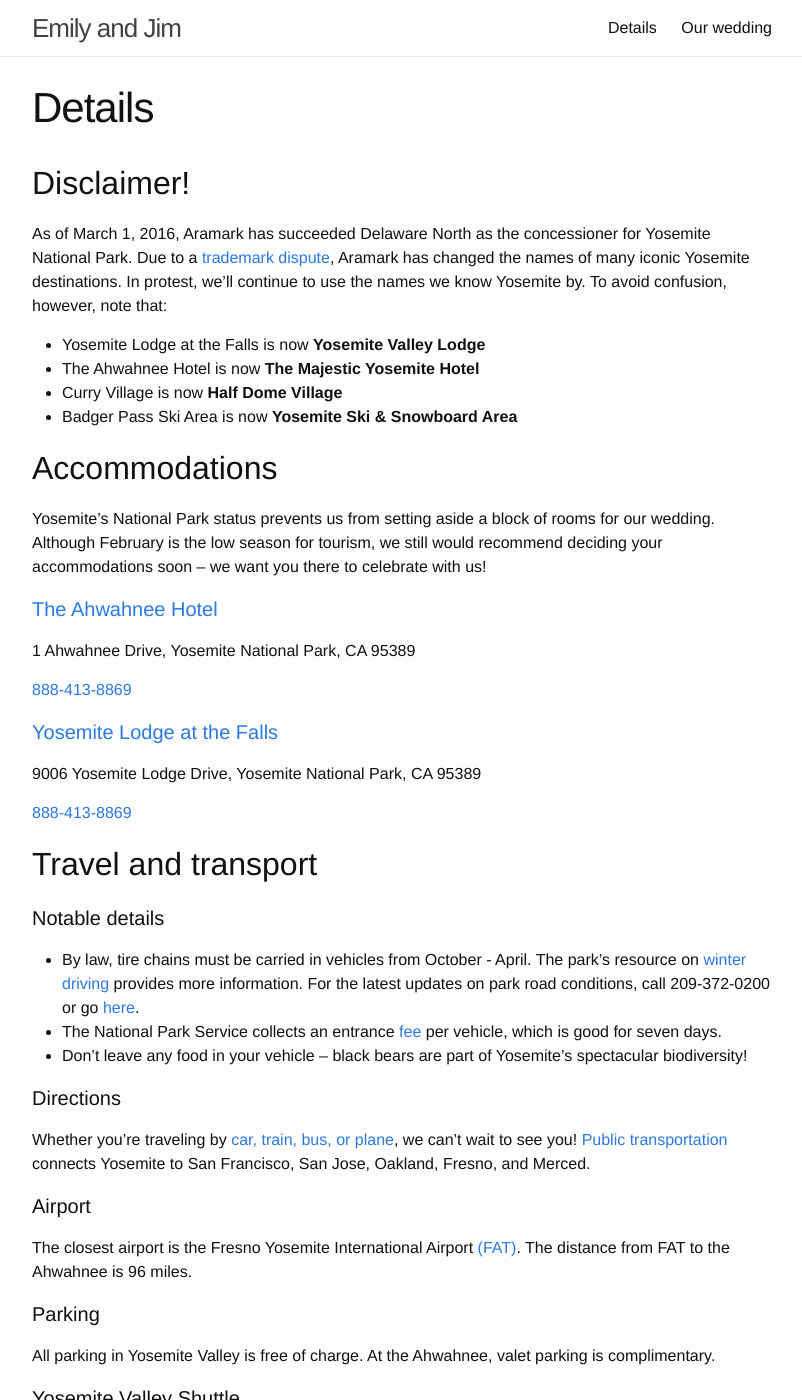
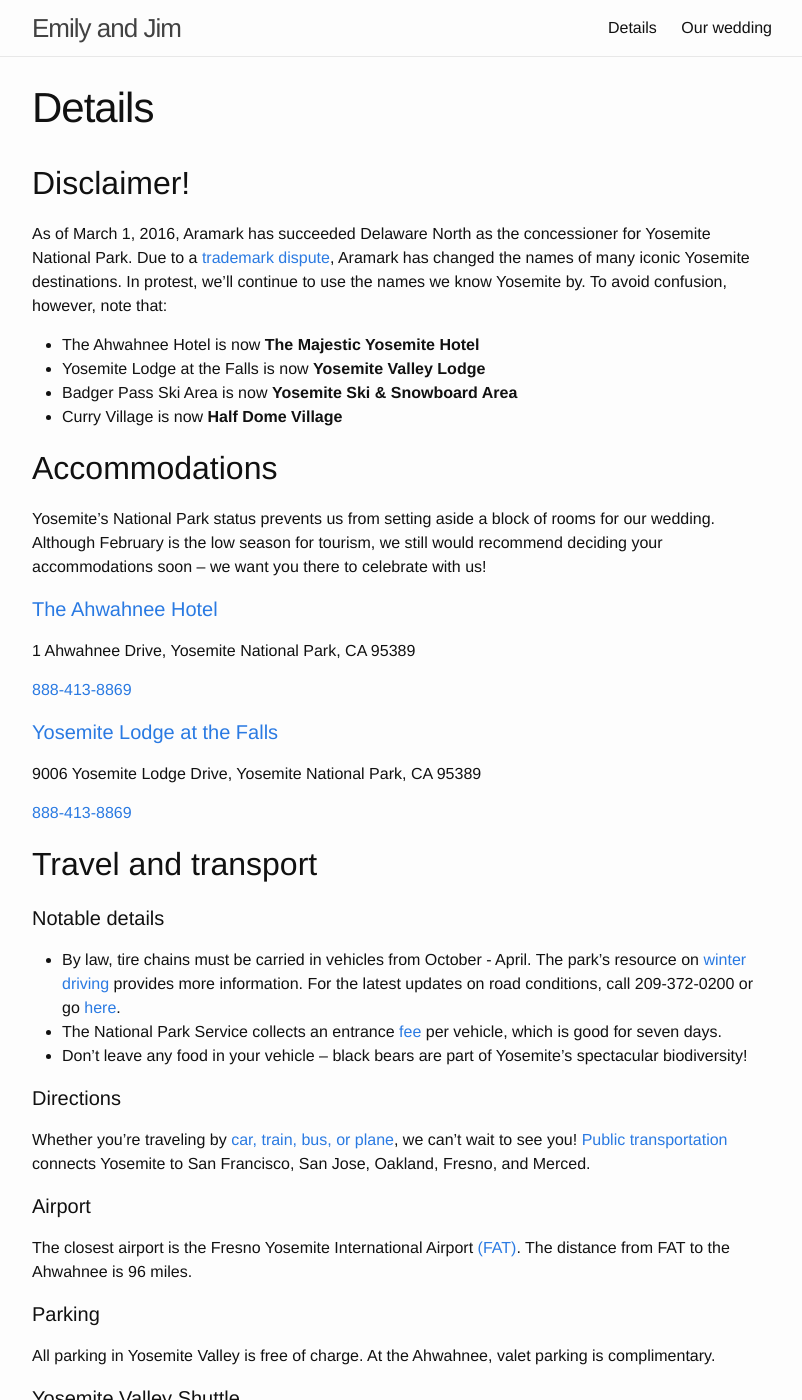
Before and after one commit to j-e-yosemite/j-e-yosemite.github.io, a Jekyll site: the page built from details.md, in a window 1280 px wide and 1400 px high. Shown: the whole window, without its empty margins (238-1040 px from the left). Built offline with Jekyll 4.4.1, drawn with Linux system fonts in a browser that asks for light colours.

Commit message:
More edits

```diff
--- a/details.md
+++ b/details.md
@@ -8,10 +8,10 @@
 
 As of March 1, 2016, Aramark has succeeded Delaware North as the concessioner for Yosemite National Park. Due to a [trademark dispute](http://www.nps.gov/yose/learn/news/yosemite-national-park-to-change-historic-property-names.htm), Aramark has changed the names of many iconic Yosemite destinations. In protest, we'll continue to use the names we know Yosemite by. To avoid confusion, however, note that:
 
+* The Ahwahnee Hotel is now **The Majestic Yosemite Hotel**
 * Yosemite Lodge at the Falls is now **Yosemite Valley Lodge**
-* The Ahwahnee Hotel is now **The Majestic Yosemite Hotel**
+* Badger Pass Ski Area is now **Yosemite Ski & Snowboard Area**
 * Curry Village is now **Half Dome Village**
-* Badger Pass Ski Area is now **Yosemite Ski & Snowboard Area**
 
 ## Accommodations
 
@@ -35,7 +35,7 @@
 
 #### Notable details
 
-* By law, tire chains must be carried in vehicles from October - April. The park's resource on [winter driving](http://www.travelyosemite.com/winter/winter-travel-conditions/) provides more information. For the latest updates on park road conditions, call 209-372-0200 or go [here](http://www.nps.gov/yose/planyourvisit/conditions.htm).
+* By law, tire chains must be carried in vehicles from October - April. The park's resource on [winter driving](http://www.travelyosemite.com/winter/winter-travel-conditions/) provides more information. For the latest updates on road conditions, call 209-372-0200 or go [here](http://www.nps.gov/yose/planyourvisit/conditions.htm).
 * The National Park Service collects an entrance [fee](http://www.nps.gov/yose/planyourvisit/fees.htm) per vehicle, which is good for seven days.
 * Don't leave any food in your vehicle -- black bears are part of Yosemite's spectacular biodiversity!
 
```
